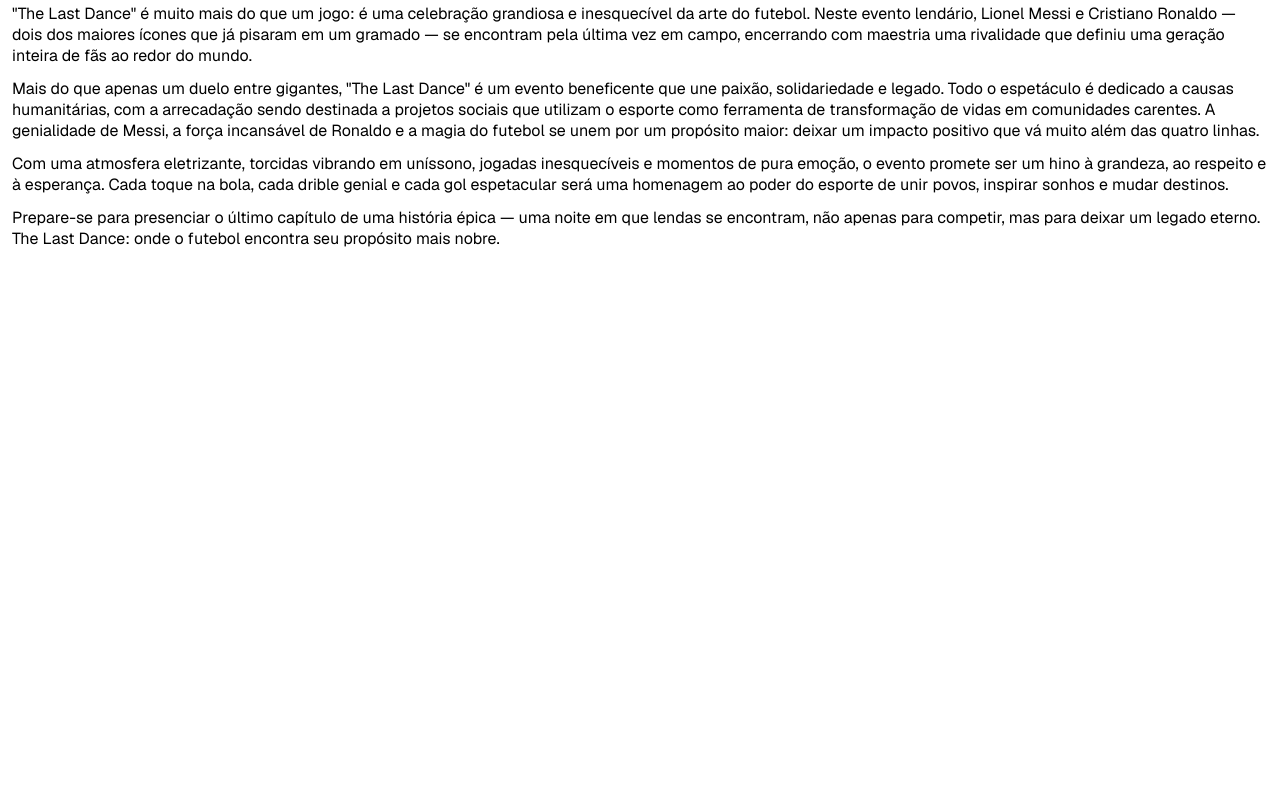
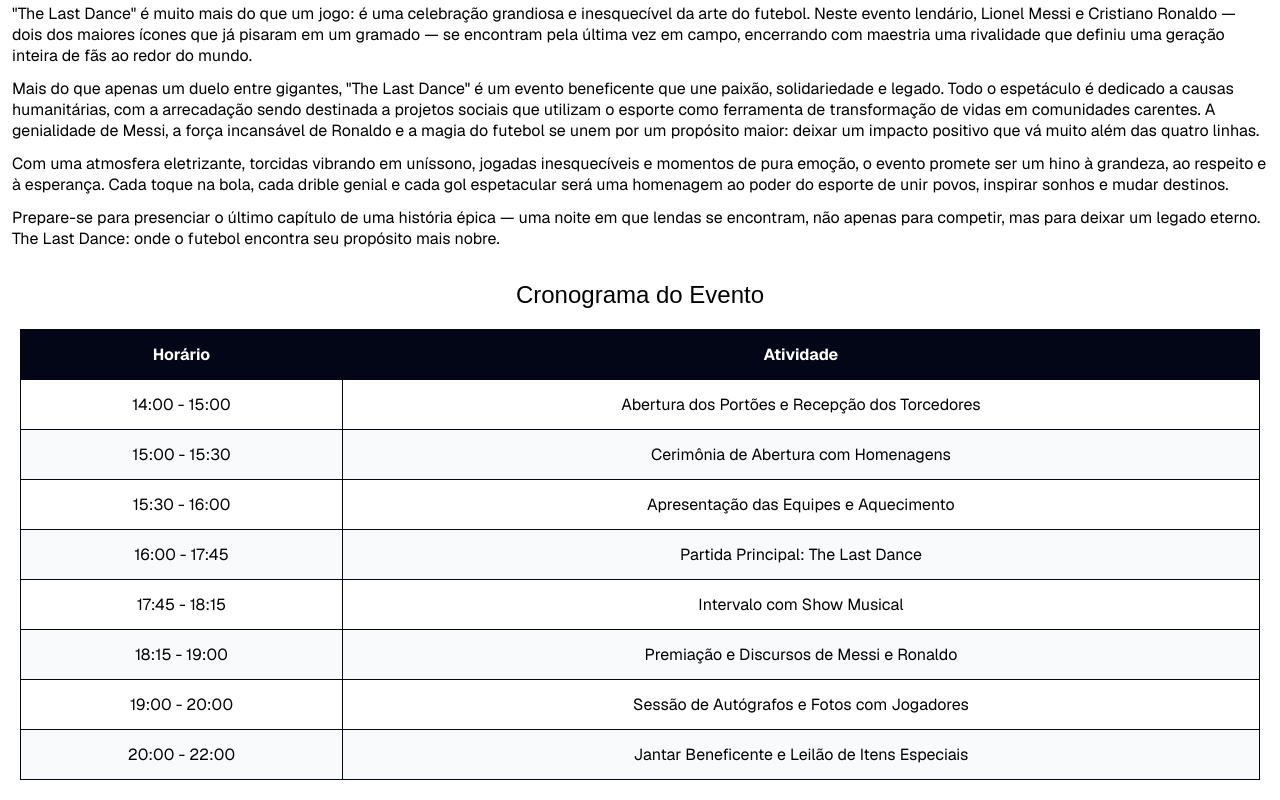
Before and after one commit to LuanRoger/web1, a plain HTML site: page projeto01/index.html in a window 1280 px wide. Shown: the part 804-1604 px from the top of the page. Before the commit the page ends 1065 px from the top, so only its background shows below. Drawn offline with nearby package versions, Linux system fonts and the light colour scheme; a web font is replaced by a local one.

Commit message:
feat: create cron

```diff
--- /dev/null
+++ b/projeto01/cronograma.css
@@ -0,0 +1,32 @@
+.cronograma-section {
+  display: flex;
+  flex-direction: column;
+  gap: 20px;
+  padding: 20px;
+}
+
+.cronograma-section h1 {
+  text-align: center;
+}
+
+.cronograma-table {
+  width: 100%;
+  border-collapse: collapse;
+  background: #fff;
+}
+
+.cronograma-table th,
+.cronograma-table td {
+  padding: 14px;
+  border: 1px solid var(--color-slate-950);
+  text-align: center;
+}
+
+.cronograma-table th {
+  background: var(--color-slate-950);
+  color: white;
+}
+
+.cronograma-table tr:nth-child(even) {
+  background: var(--color-slate-50);
+}
--- a/projeto01/index.html
+++ b/projeto01/index.html
@@ -9,6 +9,7 @@
     <link rel="stylesheet" href="header.css" />
     <link rel="stylesheet" href="compare-section.css" />
     <link rel="stylesheet" href="about-project.css" />
+    <link rel="stylesheet" href="cronograma.css" />
     <link rel="preconnect" href="https://fonts.googleapis.com" />
     <link rel="preconnect" href="https://fonts.gstatic.com" crossorigin />
     <link
@@ -162,7 +163,51 @@
           seu propósito mais nobre.
         </p>
       </section>
-
+      <section id="cron" class="cronograma-section">
+        <h1 class="gothic-font">Cronograma do Evento</h1>
+                <table class="cronograma-table">
+          <thead>
+            <tr>
+              <th>Horário</th>
+              <th>Atividade</th>
+            </tr>
+          </thead>
+          <tbody>
+            <tr>
+              <td>14:00 - 15:00</td>
+              <td>Abertura dos Portões e Recepção dos Torcedores</td>
+            </tr>
+            <tr>
+              <td>15:00 - 15:30</td>
+              <td>Cerimônia de Abertura com Homenagens</td>
+            </tr>
+            <tr>
+              <td>15:30 - 16:00</td>
+              <td>Apresentação das Equipes e Aquecimento</td>
+            </tr>
+            <tr>
+              <td>16:00 - 17:45</td>
+              <td>Partida Principal: The Last Dance</td>
+            </tr>
+            <tr>
+              <td>17:45 - 18:15</td>
+              <td>Intervalo com Show Musical</td>
+            </tr>
+            <tr>
+              <td>18:15 - 19:00</td>
+              <td>Premiação e Discursos de Messi e Ronaldo</td>
+            </tr>
+            <tr>
+              <td>19:00 - 20:00</td>
+              <td>Sessão de Autógrafos e Fotos com Jogadores</td>
+            </tr>
+            <tr>
+              <td>20:00 - 22:00</td>
+              <td>Jantar Beneficente e Leilão de Itens Especiais</td>
+            </tr>
+          </tbody>
+        </table>
+      </section>
     </main>
   </body>
 </html>
```
